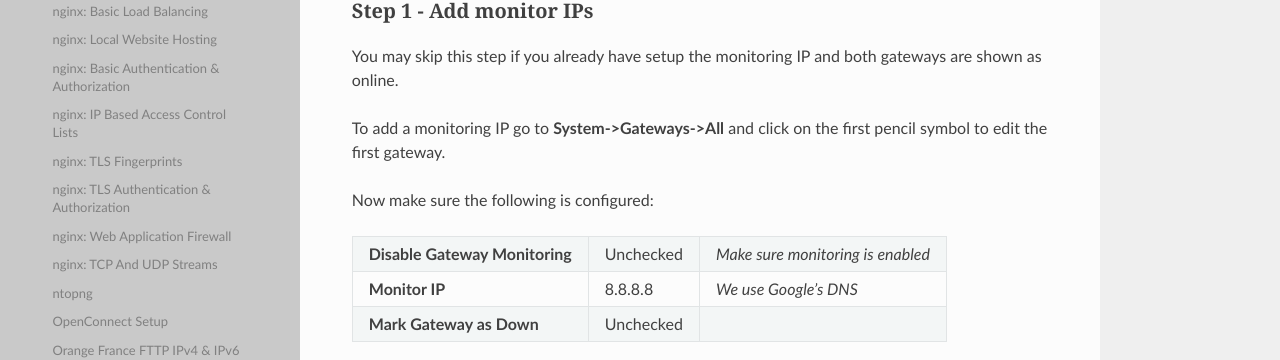
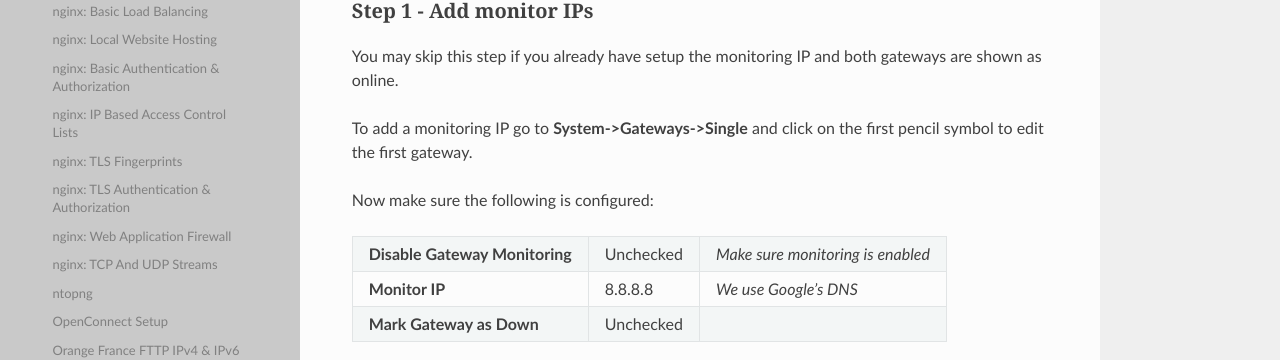
Before and after one commit to opnsense/docs, a Sphinx documentation site: the page built from source/manual/how-tos/multiwan.rst, in a window 1280 px wide and 900 px high, scrolled down 1087 px. Shown: the part 142-502 px from the top of the window. Built offline with Sphinx 7.4.7 and the Read the Docs theme 2.0.0, drawn with Linux system fonts in a browser that asks for light colours; nearby versions of some CDN libraries; some web fonts are replaced; library files that are not in the unit come from our copies; some of the changed text lies outside the part shown.

Commit message:
docs: menu entry was renamed a while ago
PR: https://twitter.com/BolverBlitz/status/1082267819365056513

```diff
--- a/source/manual/how-tos/ipv6_tunnelbroker.rst
+++ b/source/manual/how-tos/ipv6_tunnelbroker.rst
@@ -71,7 +71,7 @@
 description to e.g. TUNNELBROKER before hitting **Save**.
 
 The newly created interface must now be set as the default IPv6 gateway
-under **System->Gateways->All** by editing the new gateway entry
+under **System->Gateways->Single** by editing the new gateway entry
 TUNNELBROKER_TUNNELV6 and checking **Default Gateway** before saving.
 
 -----------------------------
--- a/source/manual/how-tos/multiwan.rst
+++ b/source/manual/how-tos/multiwan.rst
@@ -50,7 +50,7 @@
 You may skip this step if you already have setup the monitoring IP and both gateways
 are shown as online.
 
-To add a monitoring IP go to **System->Gateways->All** and click on the first pencil
+To add a monitoring IP go to **System->Gateways->Single** and click on the first pencil
 symbol to edit the first gateway.
 
 Now make sure the following is configured:
@@ -155,7 +155,7 @@
 ----------------
 For each gateway there are several advanced options you can use to change the
 default behavior/thresholds. These option can be changed under
-**System->Gateways->All**, press the pencil icon next to the Gateway you want
+**System->Gateways->Single**, press the pencil icon next to the Gateway you want
 to update.
 
 The current options are:
@@ -200,7 +200,7 @@
 set the weight of the first one to 1 and the second one to 2. This way the second
 gateway will get twice as many traffic to handle than the first.
 
-To do so, go to **System->Gateways->All** and press the pencil icon next to the
+To do so, go to **System->Gateways->Single** and press the pencil icon next to the
 Gateway you want to update. The weight is defined under the advanced section.
 
 ------------------------------
```
